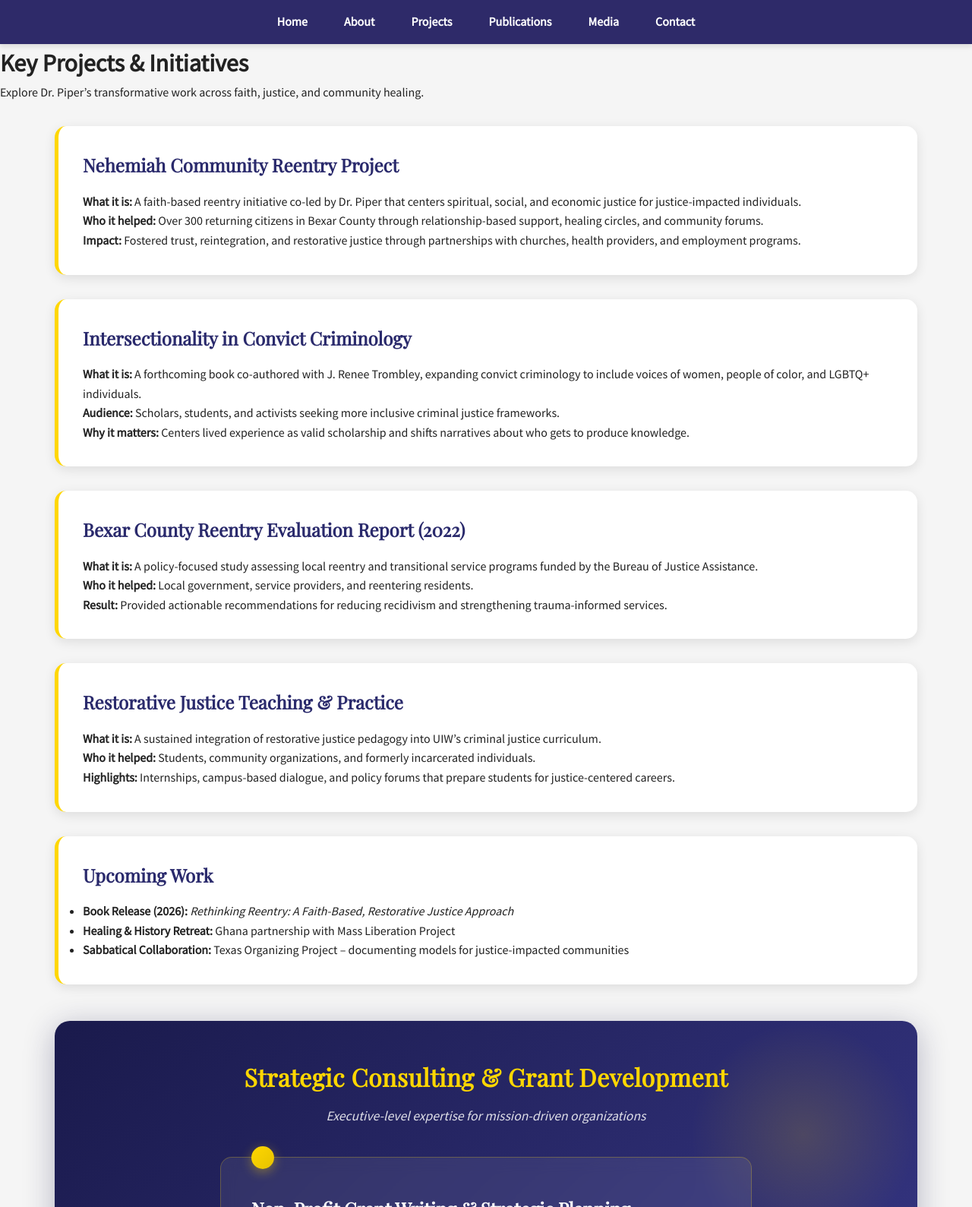
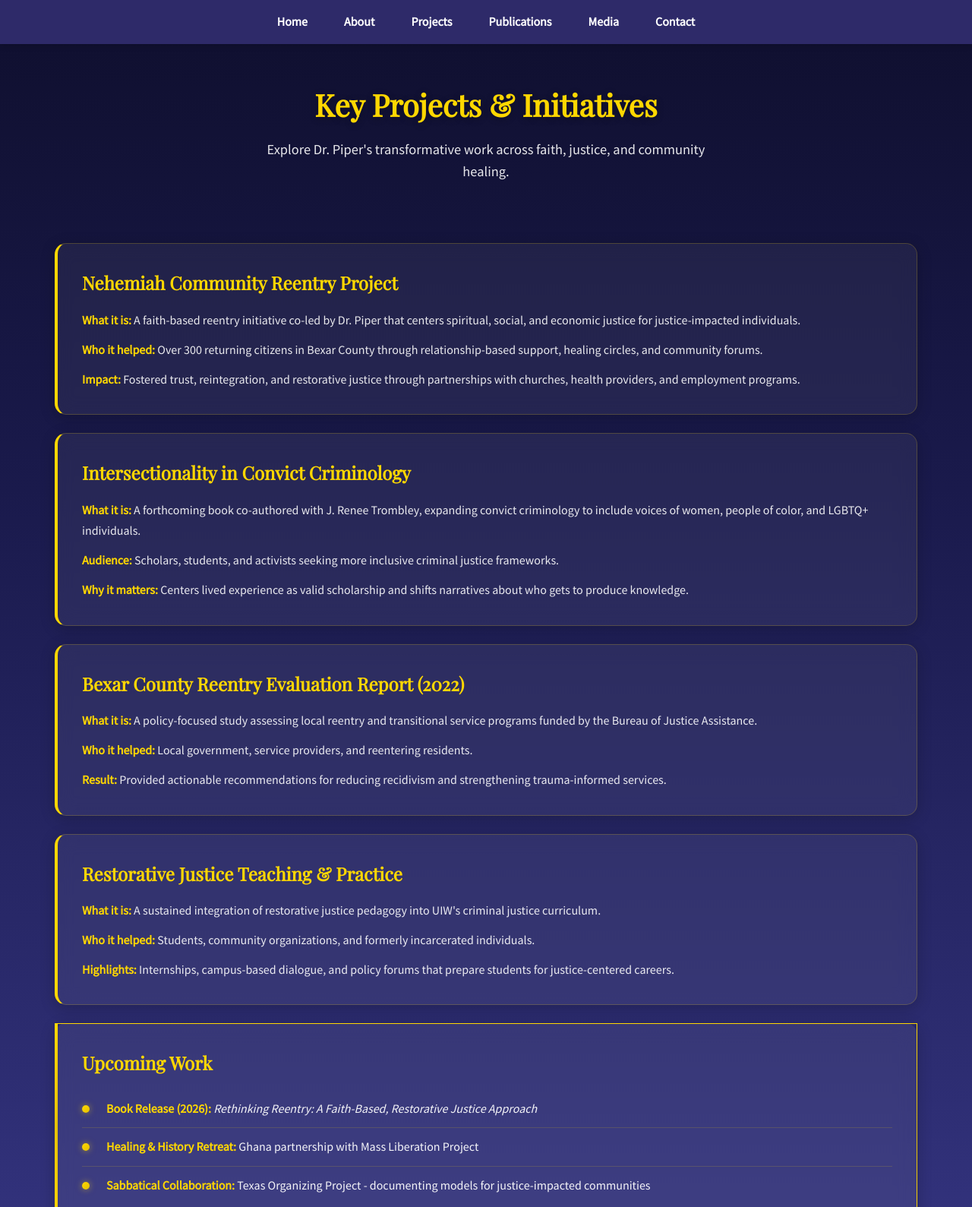
Before and after one commit to MarcusPiperAllen/rev-dr-doshie-piper-site, a plain HTML site: page projects.html in a window 1280 px wide. Shown: the top 1589 px of the page at 76% size. Drawn offline with nearby package versions, Linux system fonts and the light colour scheme.

Commit message:
Harmonize the Projects page with a new dark theme and glassmorphism
Update projects.html and style.css to apply a dark indigo gradient background, white text, and glassmorphism styling to project cards, creating a cohesive visual theme.

Replit-Commit-Author: Agent
Replit-Commit-Session-Id: 53b221ba-8f33-4842-8ae2-9f44cfa7e435
Replit-Commit-Checkpoint-Type: full_checkpoint
Replit-Commit-Event-Id: 76981303-4150-4331-8839-f8cf2a006ae9
Replit-Commit-Screenshot-Url: https://storage.googleapis.com/screenshot-production-us-central1/92d5d1fa-1cfe-4a2e-ba9c-3135457dcdf3/53b221ba-8f33-4842-8ae2-9f44cfa7e435/C5DqFum
Replit-Helium-Checkpoint-Created: true

```diff
--- a/projects.html
+++ b/projects.html
@@ -5,7 +5,6 @@
   <meta charset="UTF-8">
   <meta name="viewport" content="width=device-width, initial-scale=1.0">
   <title>Featured Work & Projects | Dr. Doshie Piper</title>
-
 
   <!-- GOOGLE FONTS -->
   <link href="https://fonts.googleapis.com/css2?family=Playfair+Display&family=Source+Sans+Pro&display=swap"
@@ -15,7 +14,7 @@
   <link rel="stylesheet" href="style.css">
 </head>
 
-<body>
+<body class="projects-page">
 
   <!-- NAVIGATION -->
   <nav>
@@ -29,14 +28,14 @@
     </ul>
   </nav>
 
-  <header>
+  <header class="projects-header">
     <h1>Key Projects & Initiatives</h1>
-    <p>Explore Dr. Piper’s transformative work across faith, justice, and community healing.</p>
+    <p>Explore Dr. Piper's transformative work across faith, justice, and community healing.</p>
   </header>
 
-  <main>
+  <main class="projects-main">
 
-    <section class="project">
+    <section class="project-card glass-project">
       <h2>Nehemiah Community Reentry Project</h2>
       <p><strong>What it is:</strong> A faith-based reentry initiative co-led by Dr. Piper that centers spiritual,
         social, and economic justice for justice-impacted individuals.</p>
@@ -46,7 +45,7 @@
         churches, health providers, and employment programs.</p>
     </section>
 
-    <section class="project">
+    <section class="project-card glass-project">
       <h2>Intersectionality in Convict Criminology</h2>
       <p><strong>What it is:</strong> A forthcoming book co-authored with J. Renee Trombley, expanding convict
         criminology to include voices of women, people of color, and LGBTQ+ individuals.</p>
@@ -56,7 +55,7 @@
         gets to produce knowledge.</p>
     </section>
 
-    <section class="project">
+    <section class="project-card glass-project">
       <h2>Bexar County Reentry Evaluation Report (2022)</h2>
       <p><strong>What it is:</strong> A policy-focused study assessing local reentry and transitional service programs
         funded by the Bureau of Justice Assistance.</p>
@@ -65,22 +64,22 @@
         trauma-informed services.</p>
     </section>
 
-    <section class="project">
+    <section class="project-card glass-project">
       <h2>Restorative Justice Teaching & Practice</h2>
-      <p><strong>What it is:</strong> A sustained integration of restorative justice pedagogy into UIW’s criminal
+      <p><strong>What it is:</strong> A sustained integration of restorative justice pedagogy into UIW's criminal
         justice curriculum.</p>
       <p><strong>Who it helped:</strong> Students, community organizations, and formerly incarcerated individuals.</p>
       <p><strong>Highlights:</strong> Internships, campus-based dialogue, and policy forums that prepare students for
         justice-centered careers.</p>
     </section>
 
-    <section class="project">
+    <section class="project-card glass-project upcoming-work">
       <h2>Upcoming Work</h2>
-      <ul>
+      <ul class="upcoming-list">
         <li><strong>Book Release (2026):</strong> <em>Rethinking Reentry: A Faith-Based, Restorative Justice
             Approach</em></li>
         <li><strong>Healing & History Retreat:</strong> Ghana partnership with Mass Liberation Project</li>
-        <li><strong>Sabbatical Collaboration:</strong> Texas Organizing Project – documenting models for
+        <li><strong>Sabbatical Collaboration:</strong> Texas Organizing Project - documenting models for
           justice-impacted communities</li>
       </ul>
     </section>
@@ -118,11 +117,11 @@
       <div class="social-links">
         <a href="https://instagram.com/drdoshie" target="_blank" rel="noopener noreferrer" class="social-icon"
           aria-label="Instagram">
-          📱 Instagram
+          Instagram
         </a>
         <a href="https://cash.app/$DoshiePiper" target="_blank" rel="noopener noreferrer" class="social-icon"
           aria-label="CashApp">
-          💚 Support
+          Support
         </a>
       </div>
     </div>
--- a/style.css
+++ b/style.css
@@ -576,16 +576,163 @@ h2 {
   color: #2a2a6c;
 }
 
+/* === PROJECTS PAGE DARK THEME === */
+.projects-page {
+  background: linear-gradient(180deg,
+    #0f0f2e 0%,
+    #1a1a4c 25%,
+    #2a2a6c 50%,
+    #3a3a8c 75%,
+    #4a4a9c 100%);
+  min-height: 100vh;
+}
+
+.projects-page footer {
+  margin-top: 0;
+}
+
+.projects-header {
+  background: transparent;
+  padding: 3rem 2rem;
+  text-align: center;
+}
+
+.projects-header h1 {
+  color: #ffd700;
+  font-family: 'Playfair Display', serif;
+  font-size: 2.5rem;
+  margin-bottom: 0.75rem;
+  text-shadow: 0 2px 10px rgba(0, 0, 0, 0.3);
+}
+
+.projects-header p {
+  color: rgba(255, 255, 255, 0.9);
+  font-size: 1.15rem;
+  max-width: 600px;
+  margin: 0 auto;
+}
+
+.projects-main {
+  padding: 2rem;
+  max-width: 1200px;
+  margin: 0 auto;
+}
+
+/* === GLASSMORPHISM PROJECT CARDS === */
+.glass-project {
+  background: rgba(255, 255, 255, 0.06);
+  backdrop-filter: blur(12px);
+  -webkit-backdrop-filter: blur(12px);
+  border: 1px solid rgba(255, 215, 0, 0.2);
+  border-left: 4px solid #ffd700;
+  border-radius: 15px;
+  padding: 2rem;
+  margin-bottom: 1.5rem;
+  transition: all 0.3s ease;
+  box-shadow: 0 4px 20px rgba(0, 0, 0, 0.2);
+}
+
+.glass-project:hover {
+  background: rgba(255, 255, 255, 0.1);
+  transform: translateX(8px);
+  box-shadow: 0 8px 30px rgba(255, 215, 0, 0.15);
+  border-color: rgba(255, 215, 0, 0.4);
+}
+
+.glass-project h2 {
+  color: #ffd700;
+  font-family: 'Playfair Display', serif;
+  font-size: 1.5rem;
+  margin: 0 0 1rem 0;
+}
+
+.glass-project p {
+  color: rgba(255, 255, 255, 0.9);
+  margin-bottom: 0.75rem;
+  line-height: 1.7;
+}
+
+.glass-project p:last-child {
+  margin-bottom: 0;
+}
+
+.glass-project strong {
+  color: #ffd700;
+}
+
+.glass-project em {
+  color: rgba(255, 255, 255, 0.95);
+}
+
+/* === UPCOMING WORK PREMIUM STYLING === */
+.upcoming-work {
+  border-left-width: 4px;
+  border-image: linear-gradient(180deg, #ffd700, #e6c200, #ffd700) 1;
+}
+
+.upcoming-list {
+  list-style: none;
+  padding: 0;
+  margin: 0;
+}
+
+.upcoming-list li {
+  color: rgba(255, 255, 255, 0.95);
+  padding: 0.75rem 0;
+  padding-left: 2rem;
+  position: relative;
+  border-bottom: 1px solid rgba(255, 215, 0, 0.15);
+  transition: all 0.3s ease;
+}
+
+.upcoming-list li:last-child {
+  border-bottom: none;
+}
+
+.upcoming-list li::before {
+  content: '';
+  position: absolute;
+  left: 0;
+  top: 50%;
+  transform: translateY(-50%);
+  width: 10px;
+  height: 10px;
+  background: linear-gradient(135deg, #ffd700, #e6c200);
+  border-radius: 50%;
+  box-shadow: 0 0 8px rgba(255, 215, 0, 0.5);
+}
+
+.upcoming-list li:hover {
+  padding-left: 2.5rem;
+}
+
+.upcoming-list li:hover::before {
+  box-shadow: 0 0 15px rgba(255, 215, 0, 0.8);
+}
+
+.upcoming-list strong {
+  color: #ffd700;
+}
+
+.upcoming-list em {
+  color: rgba(255, 255, 255, 0.95);
+}
+
 /* === CONSULTING & GRANT SERVICES SECTION === */
 .consulting-section {
-  background: linear-gradient(135deg, #1a1a4c 0%, #2a2a6c 50%, #3a3a8c 100%);
+  background: rgba(255, 255, 255, 0.03);
+  border: 1px solid rgba(255, 215, 0, 0.3);
   border-radius: 20px;
   padding: 3rem;
-  margin-top: 3rem;
+  margin-top: 2rem;
   margin-bottom: 2rem;
-  box-shadow: 0 8px 40px rgba(26, 26, 76, 0.3);
+  box-shadow: 0 8px 40px rgba(0, 0, 0, 0.3);
   position: relative;
   overflow: hidden;
+}
+
+.projects-page .consulting-section {
+  background: rgba(255, 255, 255, 0.05);
 }
 
 .consulting-section::before {
```
Also changed, not shown: 1 other file.
